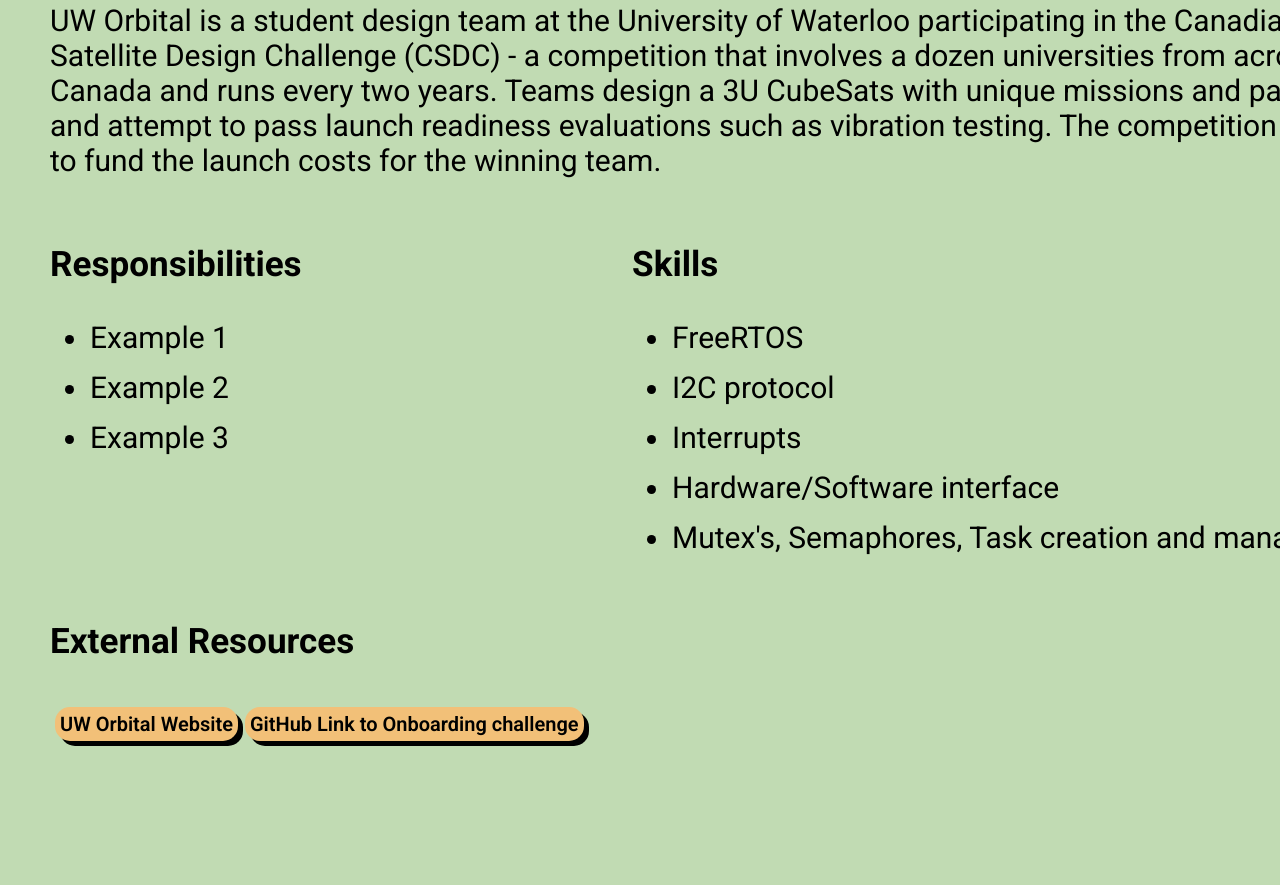
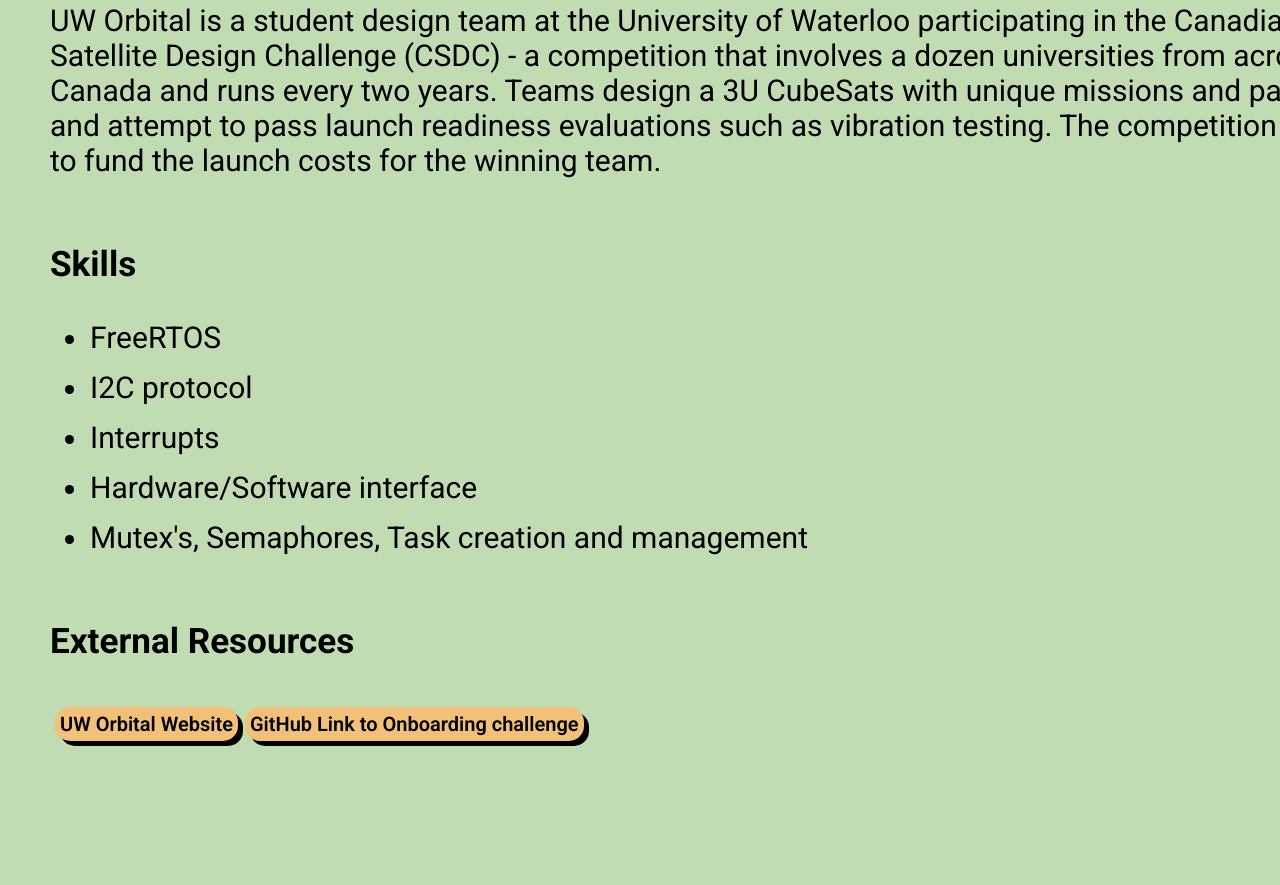
Before and after one commit to Jack-Dietrich/JackWebsite, a website: page docs/hardware.html in a window 1280 px wide. Shown: the part 4475-5360 px from the top of the page. Drawn offline with Linux system fonts and the light colour scheme.

Commit message:
Updating footer and fixing typos in hardware projects description Temporarily removed "responsibilities" section from UW orbital team

```diff
--- a/docs/hardware.html
+++ b/docs/hardware.html
@@ -264,24 +264,6 @@
 
               <div class="more">
 
-              <div class="Responisbilities">
-
-              <h3>Responsibilities</h3>
-
-              <ul>
-                <li>
-                Example 1
-                </li>
-                <li>
-                Example 2
-                </li>
-                <li>
-                Example 3
-                </li>
-              </ul>
-
-
-              </div>
 
 
               <div class="skills">
@@ -361,7 +343,7 @@
 
 
               <h3>Summary</h3>
-              <p>Starting this project, I learned the basics of SPI communication (MISO, MOSI, SS,CLK) and wrote basic functions in order to power on the device and initate readings. Along the way, I used both a logic analyser and oscilliscope to debug my program. Next I worked on implementing more functionality of the adxl345 such as chanign data rate, tap detection, and interrupt handling. Next, I hope to convert the project to freeRTOS and C in order to more easily handle interrupts and bring my code closer to code seen in production.</p>
+              <p>Starting this project, I learned the basics of SPI communication (MISO, MOSI, SS,CLK) and wrote basic functions in order to power on the device and initate readings. Along the way, I used both a logic analyser and oscilliscope to debug my program. Next I worked on implementing more functionality of the adxl345 such as changing data rate, tap detection, and interrupt handling. Next, I hope to convert the project to freeRTOS and C in order to more easily handle interrupts and bring my code closer to code seen in production.</p>
 
 
               <h3>Skills</h3>
@@ -667,7 +649,7 @@
 <footer class="footer">
 
   <a href="mailto:j22dietr@uwaterloo.ca">Contact Me</a>
-  <p>Designed, programmed and hosted by Jack Dietrich © 2025</p>
+  <p>Designed and programmed by Jack Dietrich 2025</p>
 
 
 </footer>
```
Also changed, not shown: docs/about.html (+1 -1 lines), docs/index.html (+1 -1 lines), docs/software.html (+1 -1 lines).
